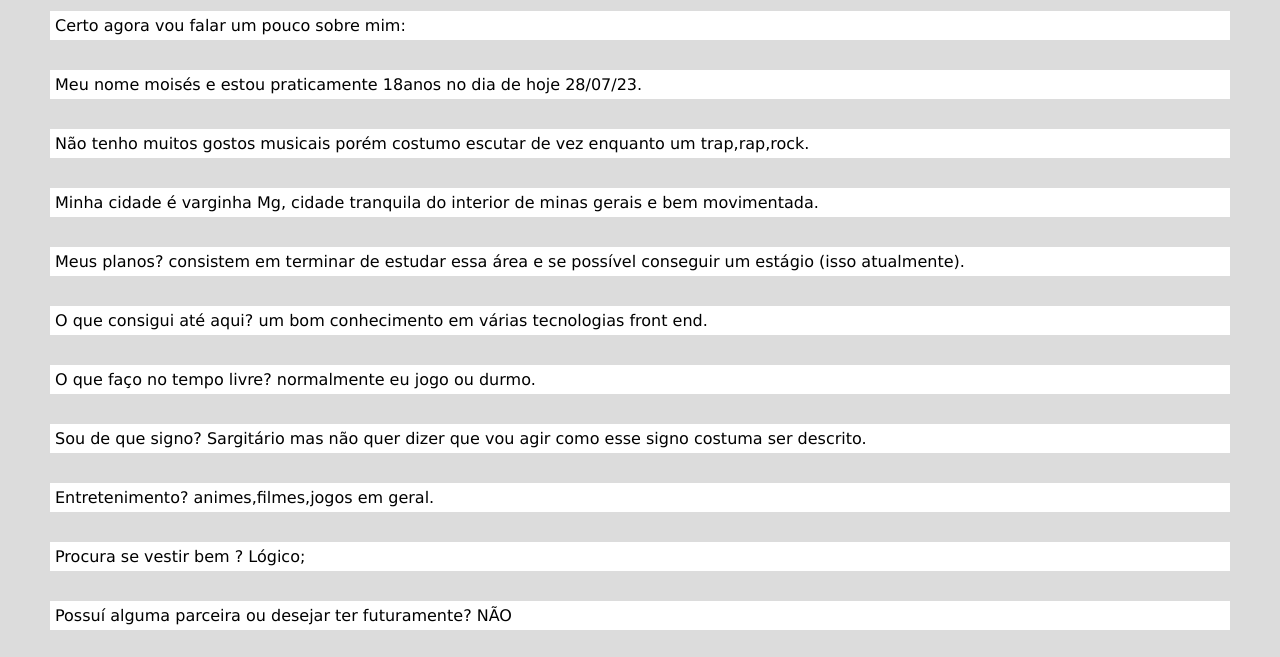
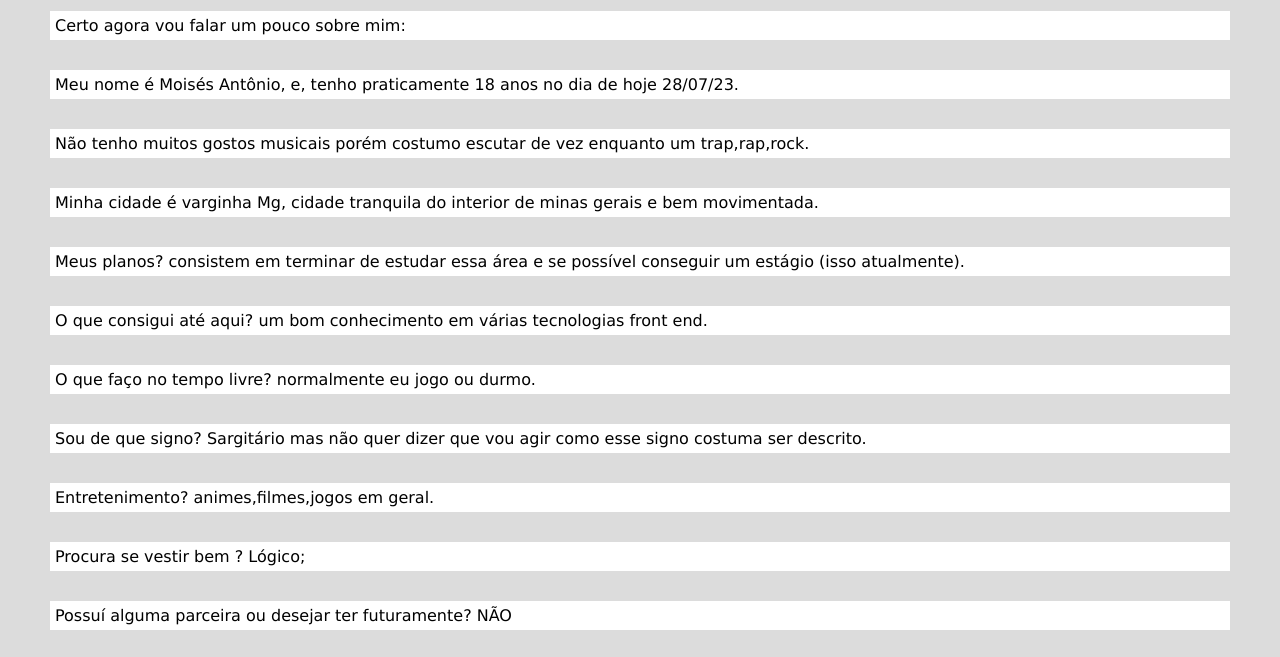
Before and after one commit to moisesantonio-brasil/umpoucodemim_stylus, a plain HTML site: page index.html in a window 1280 px wide. Shown: the part 131-788 px from the top of the page. Drawn offline with Linux system fonts and the light colour scheme.

Commit message:
Update index.html

```diff
--- a/index.html
+++ b/index.html
@@ -12,7 +12,7 @@
         <p>Certo agora vou falar um pouco sobre mim:</p>
     </div>
     <div>
-        <p>Meu nome moisés e estou praticamente 18anos no dia de hoje 28/07/23.</p>
+        <p>Meu nome é Moisés Antônio, e,  tenho praticamente 18 anos no dia de hoje 28/07/23.</p>
     </div>
     <div>
         <p>Não tenho muitos gostos musicais porém costumo escutar de vez enquanto um trap,rap,rock.</p>
```
